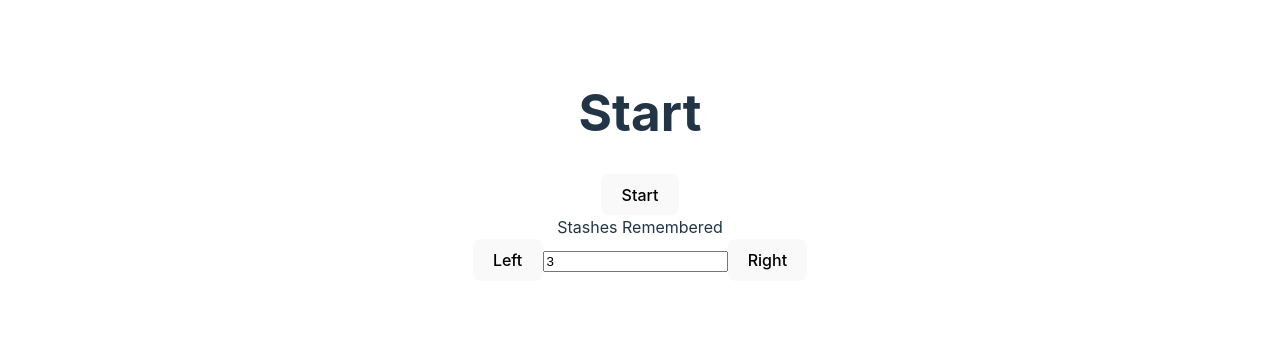
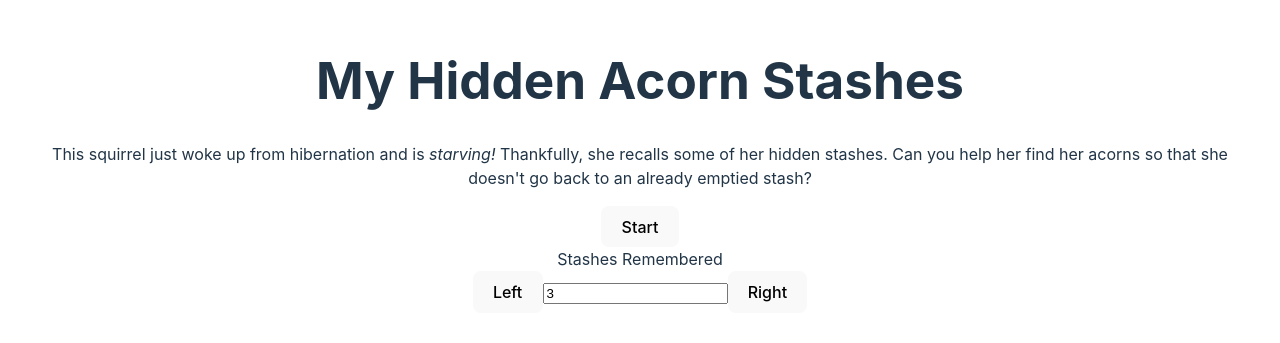
Before and after one commit to VeruAmari/memory-card, a React (Vite) app: page / in a window 1280 px wide. Shown: the part 235-578 px from the top of the page. Built offline with nearby package versions, Linux system fonts and the light colour scheme.

Commit message:
Add descriptive title and game description

```diff
--- a/src/components/start.jsx
+++ b/src/components/start.jsx
@@ -12,7 +12,13 @@ function Start({ stashes, setPicking, setStashes, setPlaying }) {
   return (
     <>
       <div>
-        <h1>Start</h1>
+        <h1 className="title">My Hidden Acorn Stashes</h1>
+        <p className="description">
+          This squirrel just woke up from hibernation and is <i>starving!</i>{' '}
+          Thankfully, she recalls some of her hidden stashes. Can you help her
+          find her acorns so that she doesn&apos;t go back to an already emptied
+          stash?
+        </p>
         <button
           onClick={() => {
             if (stashes > 0) {
```
